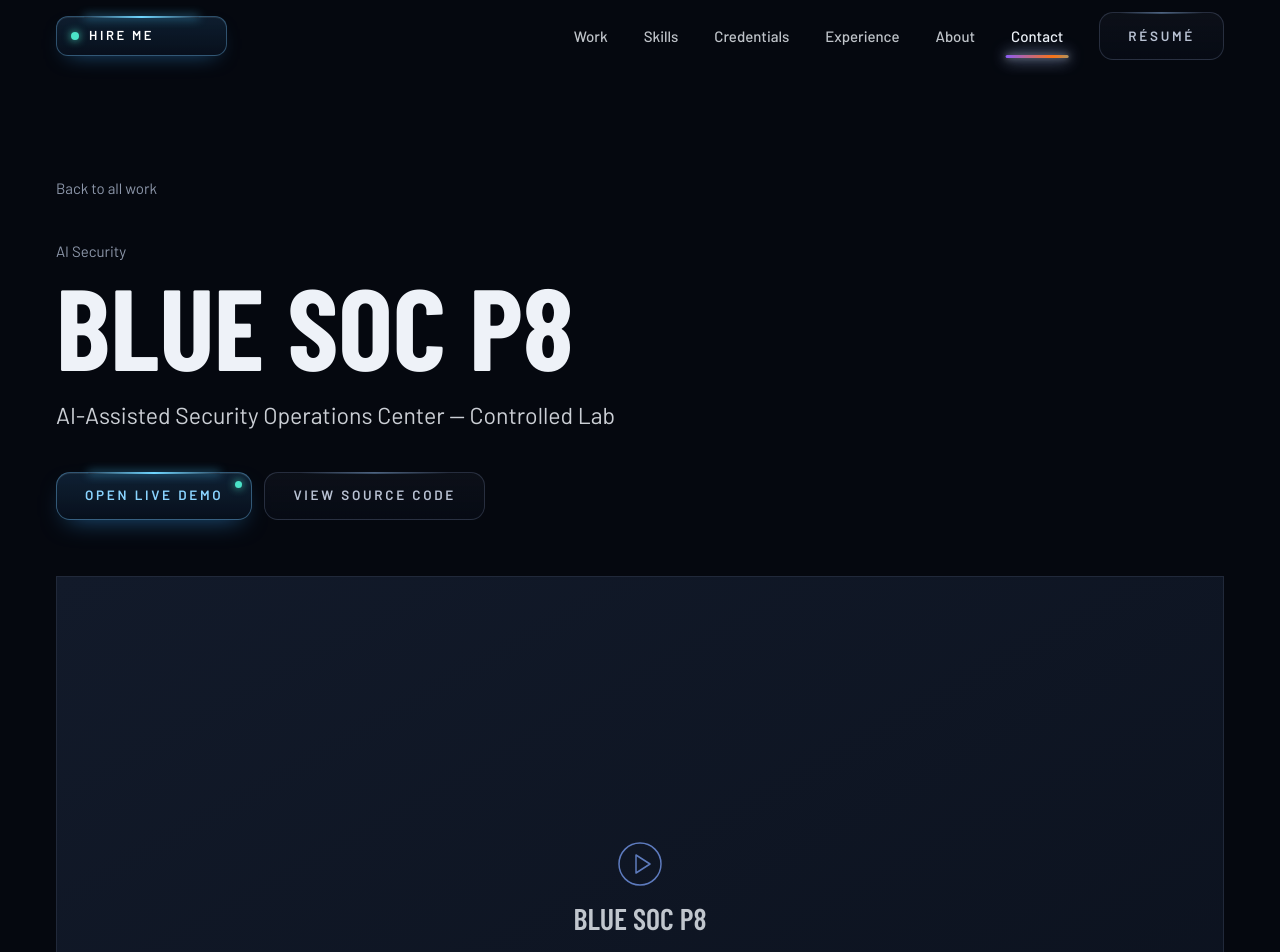
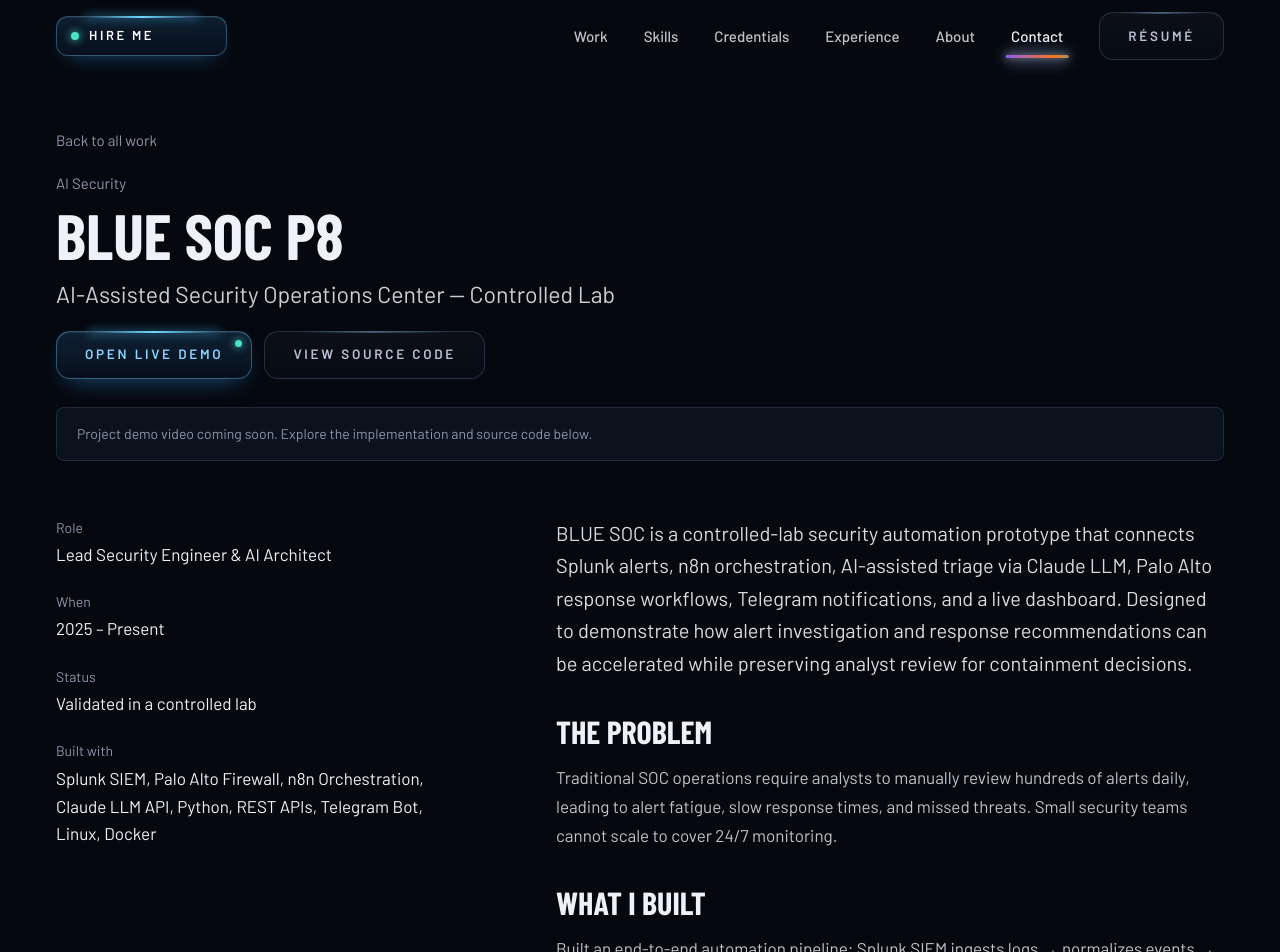
Before and after one commit to kamara1994/portfolio, a Next.js app: page /projects/blue-soc-p8 in a window 1280 px wide. Shown: the top 952 px of the page. Built offline with nearby package versions, Linux system fonts and the light colour scheme.

Commit message:
Compact project presentation and bound media dimensions

```diff
--- a/app/projects/[slug]/page.tsx
+++ b/app/projects/[slug]/page.tsx
@@ -43,25 +43,29 @@ export default function ProjectPage({ params }: { params: { slug: string } }) {
     <>
       <Nav />
       <main>
-        <header className="wrap pb-14 pt-36 md:pt-44">
+        <header className="wrap max-w-[1300px] pb-7 pt-28 md:pt-32">
           <Link href="/#work" className="tap text-[15px] text-smoke hover:text-snow">Back to all work</Link>
-          <p className="mt-10 text-[15px] text-smoke">{p.category}</p>
-          <h1 className="mt-3 font-display text-[clamp(52px,9vw,140px)] font-bold uppercase leading-[0.88]">{p.title}</h1>
-          <p className="mt-6 max-w-[44ch] text-[clamp(19px,1.8vw,24px)] leading-snug text-snow/85">{p.subtitle}</p>
-          <div className="btn-row mt-10 flex flex-wrap gap-3">
+          <p className="mt-5 text-[15px] text-smoke">{p.category}</p>
+          <h1 className="mt-3 font-display text-[clamp(38px,5vw,76px)] font-bold uppercase leading-[0.88]">{p.title}</h1>
+          <p className="mt-4 max-w-[60ch] text-[clamp(19px,1.8vw,24px)] leading-snug text-snow/85">{p.subtitle}</p>
+          <div className="btn-row mt-5 flex flex-wrap gap-3">
             {p.demo && <a href={p.demo} target="_blank" rel="noopener" className="btn-primary">Open live demo</a>}
             <a href="#source-code" className={p.demo ? 'btn-ghost' : 'btn-primary'}>View source code</a>
             {p.report && <a href={p.report} className="btn-ghost">Download report</a>}
           </div>
         </header>
 
-        <div className={`wrap ${p.video || p.screenshot ? '' : 'hidden md:block'}`}>
-          <div className="relative aspect-[16/9] overflow-hidden border border-line bg-panel">
-            <ProjectMedia project={p} priority />
-          </div>
+        <div className="wrap max-w-[1300px]">
+          {p.video || p.screenshot ? (
+            <div className="relative mx-auto aspect-video w-full max-w-[720px] overflow-hidden rounded-lg border border-line bg-panel">
+              <ProjectMedia project={p} priority />
+            </div>
+          ) : (
+            <div className="rounded-lg border border-line bg-panel px-5 py-4 text-sm text-smoke">Project demo video coming soon. Explore the implementation and source code below.</div>
+          )}
         </div>
 
-        <section className="wrap grid gap-14 py-20 md:grid-cols-12 md:py-28">
+        <section className="wrap max-w-[1300px] grid gap-8 py-10 md:grid-cols-12 md:py-14">
           <dl className="space-y-6 md:col-span-4">
             {facts.map(([k, v]) => (
               <div key={k}>
@@ -75,7 +79,7 @@ export default function ProjectPage({ params }: { params: { slug: string } }) {
             </div>
           </dl>
 
-          <div className="min-w-0 space-y-14 md:col-span-7 md:col-start-6">
+          <div className="min-w-0 space-y-9 md:col-span-7 md:col-start-6">
             <p className="text-[20px] leading-relaxed text-snow/90">{p.description}</p>
             {[
               ['The problem', p.problem],
@@ -105,7 +109,7 @@ export default function ProjectPage({ params }: { params: { slug: string } }) {
         </section>
 
         <Link href={`/projects/${next.id}`} className="group block border-t border-line transition-colors hover:bg-panel">
-          <div className="wrap py-16 md:py-24">
+          <div className="wrap max-w-[1300px] py-10 md:py-14">
             <p className="text-[15px] text-smoke">Next project</p>
             <p className="mt-3 font-display text-[clamp(40px,6vw,88px)] font-bold uppercase leading-none">{next.title}</p>
           </div>
```
